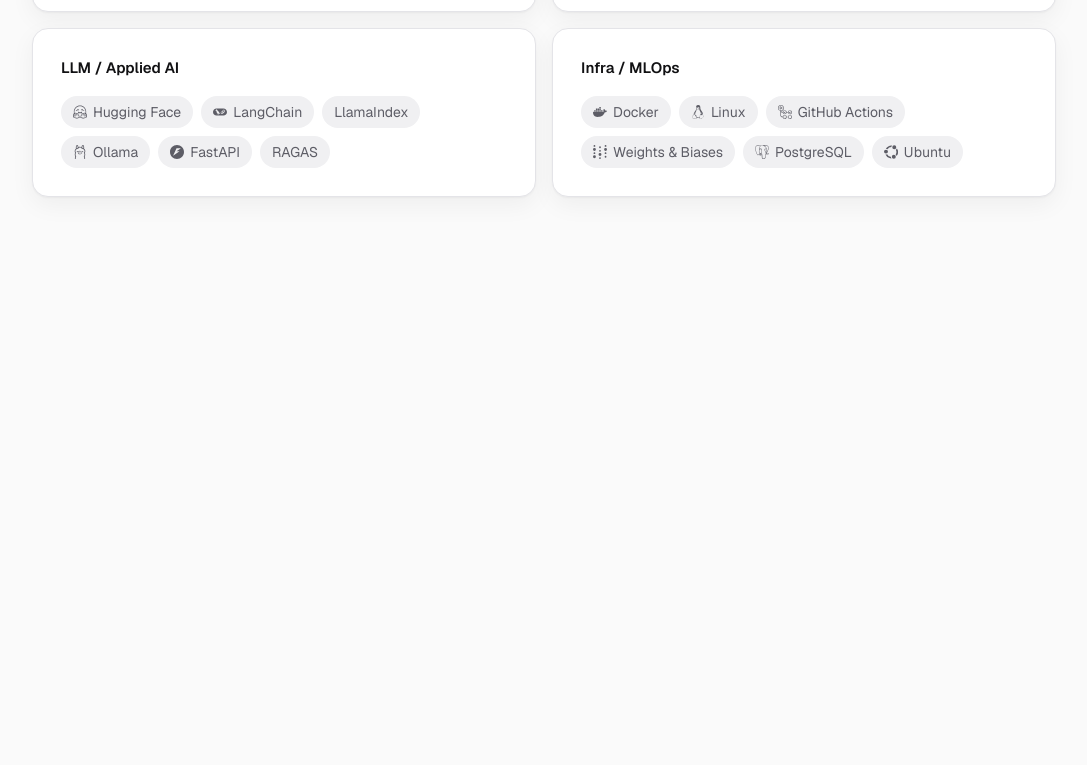
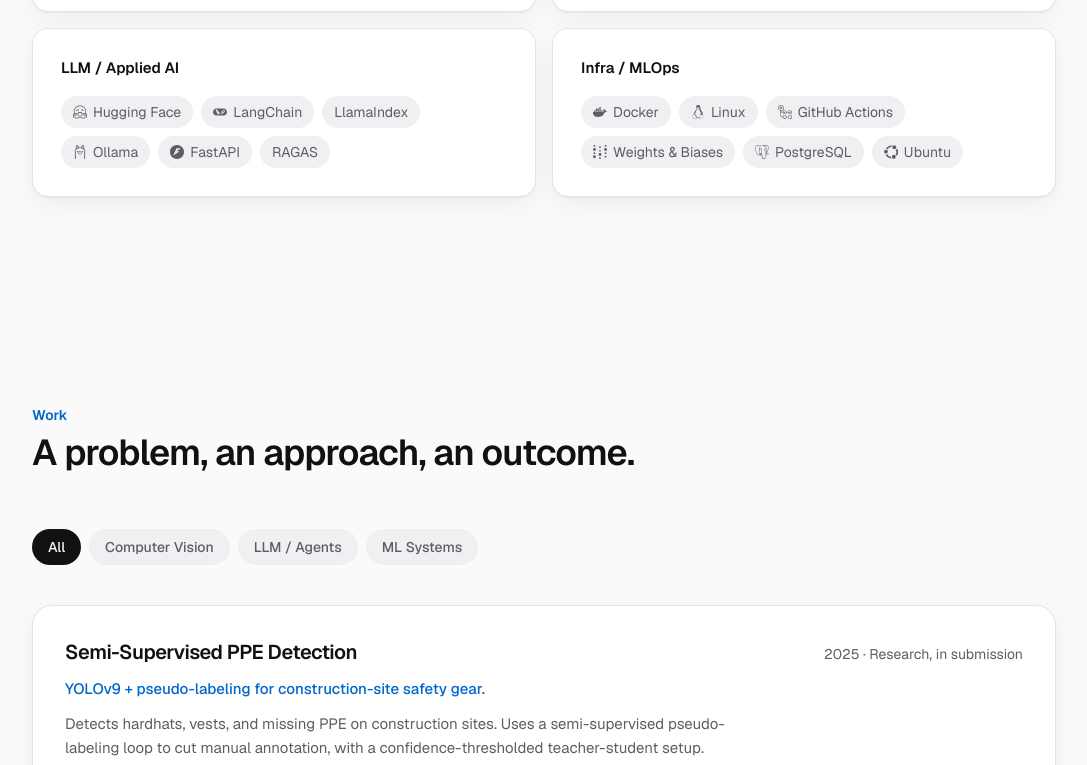
Before and after one commit to KennyUMN/kennyvws.dev, a Next.js app: page / in a window 1280 px wide. Shown: the part 2035-2800 px from the top of the page, without its empty margins (96-1183 px from the left). Before the commit the page ends 2336 px from the top, so only its background shows below. Built offline with nearby package versions, Linux system fonts and the light colour scheme.

Commit message:
feat: add filterable projects section with featured layout

```diff
--- a/src/app/page.tsx
+++ b/src/app/page.tsx
@@ -2,6 +2,7 @@
 import { Hero } from "@/components/sections/Hero";
 import { About } from "@/components/sections/About";
 import { Skills } from "@/components/sections/Skills";
+import { Projects } from "@/components/sections/Projects";
 
 export default function Home() {
   return (
@@ -11,6 +12,7 @@
         <Hero />
         <About />
         <Skills />
+        <Projects />
       </main>
     </>
   );
--- /dev/null
+++ b/src/components/sections/Projects.tsx
@@ -0,0 +1,110 @@
+"use client";
+
+import { useState } from "react";
+import { AnimatePresence, motion } from "motion/react";
+import {
+  categories,
+  projects,
+  type Project,
+  type ProjectCategory,
+} from "@/data/projects";
+import { Section } from "@/components/ui/Section";
+import { Tag } from "@/components/ui/Tag";
+import { cn } from "@/lib/utils";
+
+type Filter = "All" | ProjectCategory;
+
+function ProjectCard({ project }: { project: Project }) {
+  return (
+    <article className="group flex h-full flex-col rounded-[20px] border border-edge bg-raised p-6 shadow-soft transition-[transform,box-shadow] duration-300 hover:-translate-y-0.5 hover:shadow-lifted sm:p-8">
+      <div className="flex flex-wrap items-baseline justify-between gap-x-6 gap-y-1">
+        <h3 className="text-xl font-semibold tracking-tight">{project.title}</h3>
+        <p className="text-sm text-ink-muted">
+          {project.year} · {project.status}
+        </p>
+      </div>
+      <p className="mt-3 text-[15px] font-medium text-accent">{project.blurb}</p>
+      <p className="mt-3 max-w-2xl text-[15px] leading-relaxed text-ink-muted">
+        {project.description}
+      </p>
+      <div className="mt-auto pt-6">
+        <ul className="flex flex-wrap gap-2">
+          {project.tags.map((tag) => (
+            <li key={tag}>
+              <Tag>{tag}</Tag>
+            </li>
+          ))}
+        </ul>
+        <div className="mt-5 flex gap-5 text-sm font-medium">
+          <a
+            href={project.github}
+            target="_blank"
+            rel="noreferrer"
+            className="text-ink-muted transition-colors hover:text-accent"
+          >
+            GitHub <span aria-hidden>↗</span>
+          </a>
+          {project.paper && (
+            <a
+              href={project.paper}
+              className="text-ink-muted transition-colors hover:text-accent"
+            >
+              Paper <span aria-hidden>↗</span>
+            </a>
+          )}
+        </div>
+      </div>
+    </article>
+  );
+}
+
+export function Projects() {
+  const [filter, setFilter] = useState<Filter>("All");
+  const visible =
+    filter === "All" ? projects : projects.filter((p) => p.category === filter);
+
+  return (
+    <Section
+      id="work"
+      eyebrow="Work"
+      title="A problem, an approach, an outcome."
+    >
+      <div role="group" aria-label="Filter projects" className="flex flex-wrap gap-2">
+        {(["All", ...categories] as Filter[]).map((category) => (
+          <button
+            key={category}
+            type="button"
+            aria-pressed={filter === category}
+            onClick={() => setFilter(category)}
+            className={cn(
+              "rounded-full px-4 py-2 text-sm font-medium transition-colors",
+              filter === category
+                ? "bg-ink text-surface"
+                : "bg-surface-muted text-ink-muted hover:text-ink"
+            )}
+          >
+            {category}
+          </button>
+        ))}
+      </div>
+
+      <motion.ul layout className="mt-10 grid gap-4 sm:grid-cols-2">
+        <AnimatePresence mode="popLayout" initial={false}>
+          {visible.map((project) => (
+            <motion.li
+              layout
+              key={project.title}
+              initial={{ opacity: 0, scale: 0.98 }}
+              animate={{ opacity: 1, scale: 1 }}
+              exit={{ opacity: 0, scale: 0.98 }}
+              transition={{ duration: 0.3, ease: "easeOut" }}
+              className={cn(project.featured && "sm:col-span-2")}
+            >
+              <ProjectCard project={project} />
+            </motion.li>
+          ))}
+        </AnimatePresence>
+      </motion.ul>
+    </Section>
+  );
+}
```
